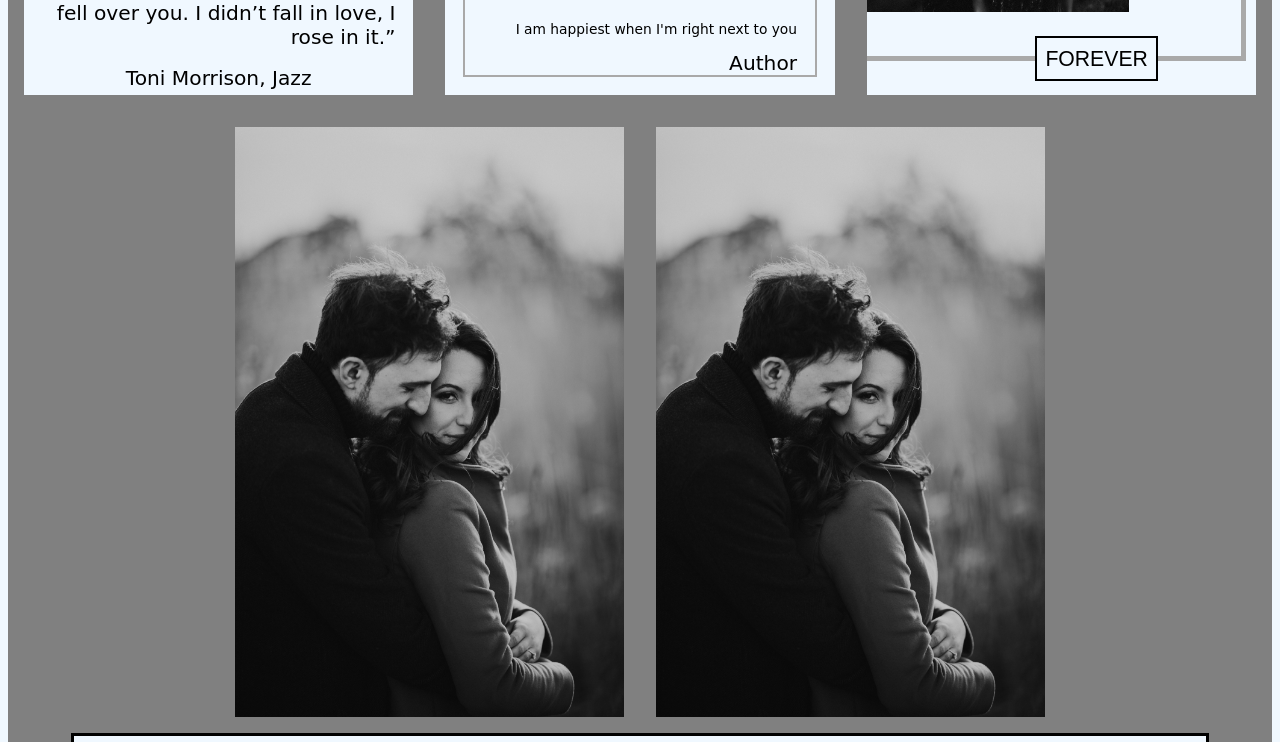
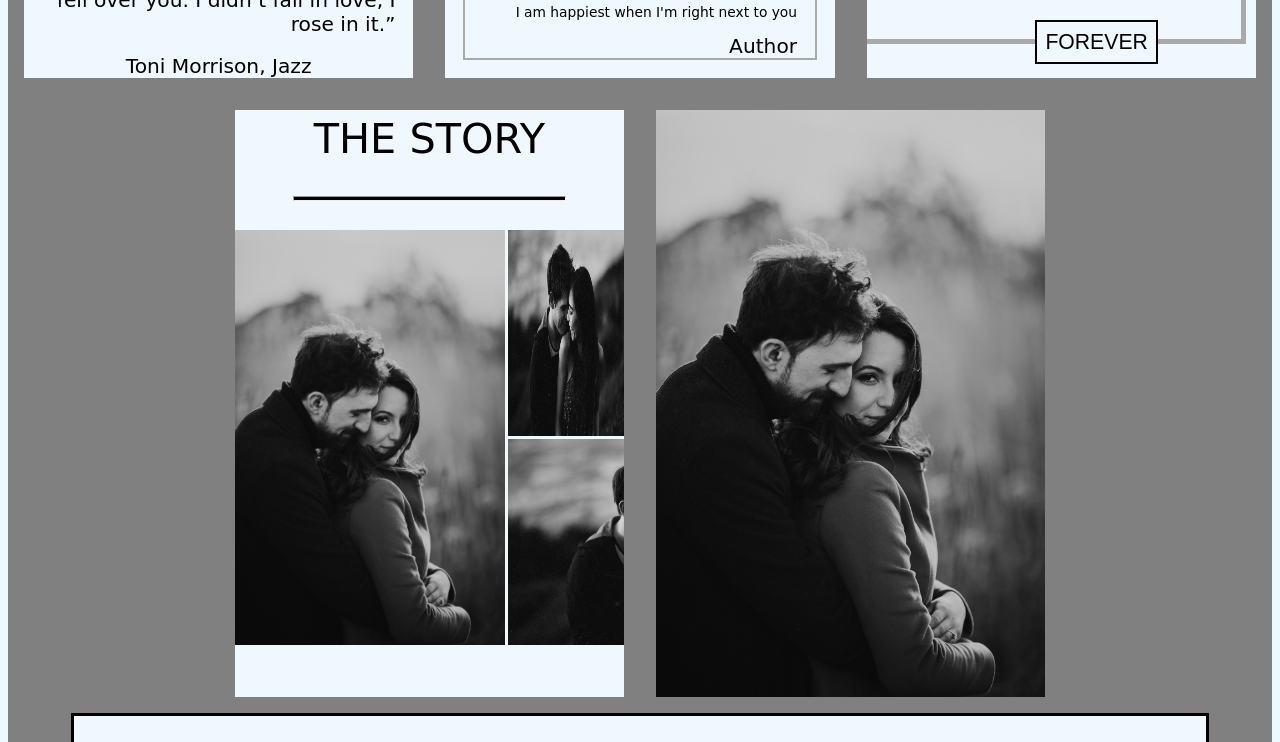
Before and after one commit to AgnieszkaDra/Social-media, a plain HTML site: page index.html in a window 1280 px wide. Shown: the part 1142-1884 px from the top of the page. Drawn offline with Linux system fonts and the light colour scheme; a web font is replaced by a local one.

Commit message:
end socialmedia__section7

```diff
--- a/index.html
+++ b/index.html
@@ -82,10 +82,21 @@
             </picture>
         </section>
         <section class="socialmedia__section7 grid">
-            <img src="IMG/Love2.jpg">
+            <section class="socialmedia__section7__text">
+                THE STORY
+                <hr>
+            </section>
+            <figure>
+                <img src="IMG/Love2.jpg">
+                <img src="IMG/Love3.jpg">
+                <div class="contain"></div>
+            </figure>
+
         </section>
         <section class="socialmedia__section8 grid">
+
             <img src="IMG/Love2.jpg">
+
         </section>
 
     </main>
--- a/style.css
+++ b/style.css
@@ -22,11 +22,10 @@ img{
 .socialmedia {
     display: grid;
     grid-template-columns: repeat(6,1fr);
-    grid-template-rows: repeat(3,1fr);
+    grid-template-rows: repeat(3, minmax(200px));
     width: 100%;
     margin: 0 auto;
     background-color: grey;
-
 }
 
 
@@ -418,8 +417,64 @@ span {
 
 
 .socialmedia__section7{
+    background-color: aliceblue;
     grid-column: 2/4;
     grid-row: 3/4 ;
+    display: grid;
+    grid-template-columns: 1fr;
+    grid-template-rows: 20% 70% 10%;
+}
+
+.socialmedia__section7__text {
+    grid-column: 1/3;
+    grid-row: 1/2;
+    display: flex;
+    justify-content:space-around;
+    align-items: center;
+    flex-direction: column;
+    font-size: calc(3vw + 3px);
+    font-family: 'Viaoda Libre', cursive;
+
+}
+
+hr {
+    width: 70%;
+    height: 5px;
+    background-color: black;
+}
+
+.socialmedia__section7 figure {
+    width: 100%;
+    height: 100%;
+    display: grid;
+    grid-row: 2/3;
+    grid-template-columns: 70% 30%;
+    grid-template-rows: 50% 50%;
+    gap: 0.2em;
+    margin: 0;
+
+
+}
+
+.socialmedia__section7 figure img:nth-child(1) {
+    grid-column: 1/2;
+    grid-row: 1/3;
+
+}
+
+.socialmedia__section7 figure img:nth-child(2) {
+    grid-column: 2/3;
+    grid-row: 1/2;
+
+}
+
+.socialmedia__section7 figure div {
+    background-image: url('IMG/Love3.jpg');
+    background-size: 30% 40%;
+    background-size: cover;
+    background-repeat: no-repeat;
+    grid-column: 2/3;
+    grid-row: 2/3;
 }
 
 .socialmedia__section8{
```
Also changed, not shown: IMG/tree.jpg (added).
